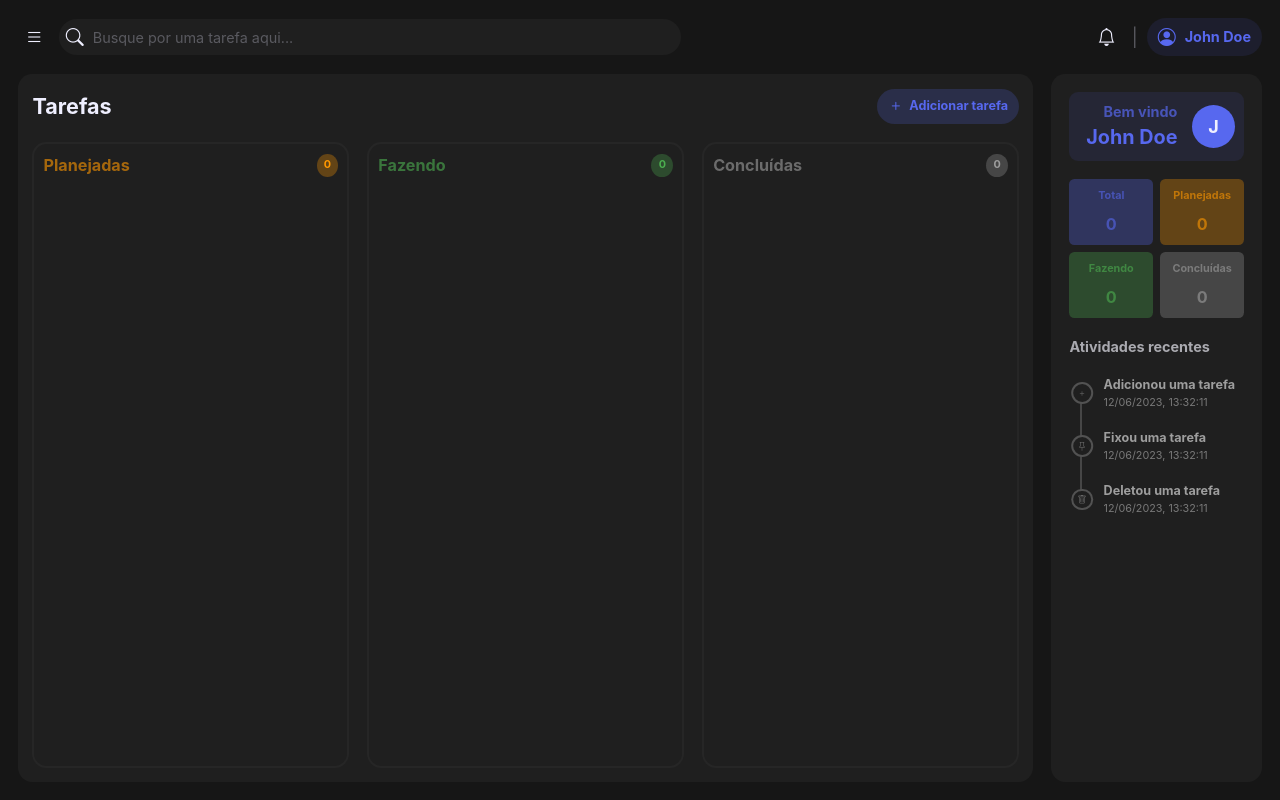
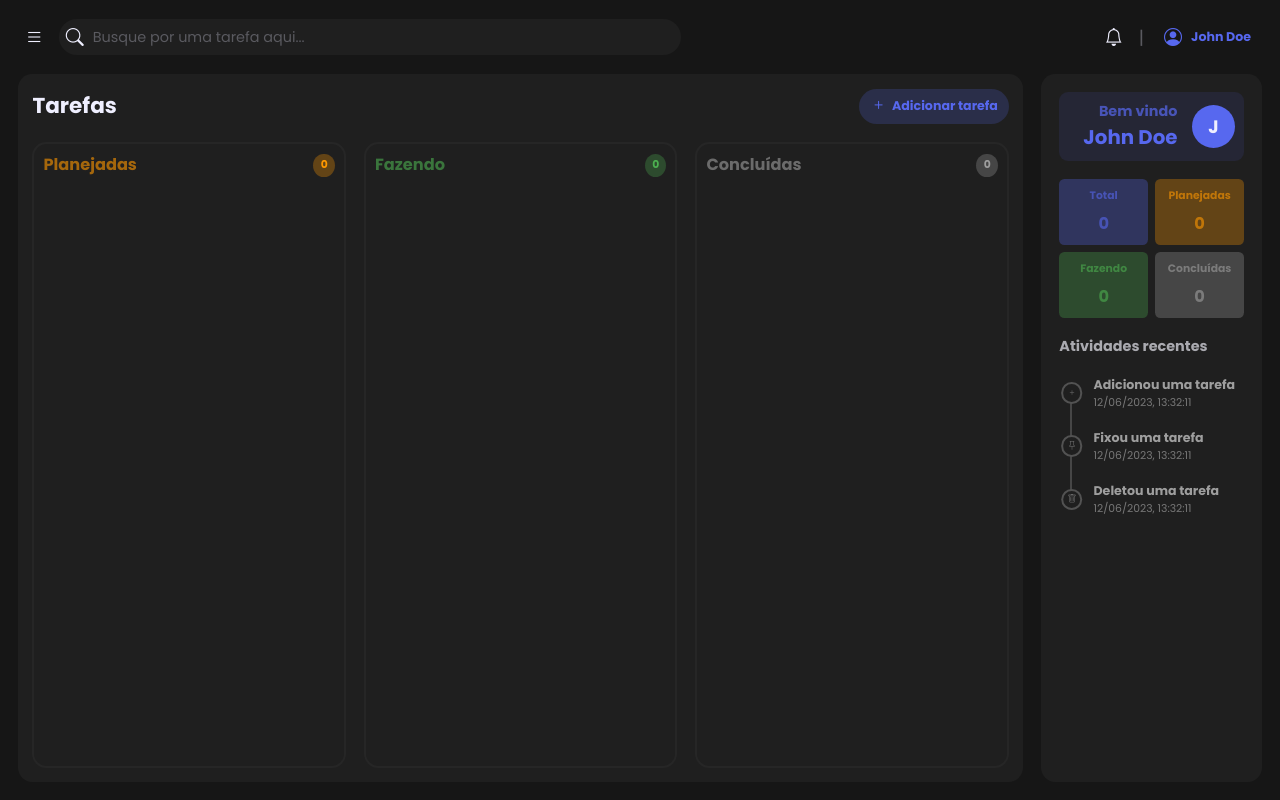
Before and after one commit to LucasLuccaCode/kanban-zustand-react, a React (Vite) app: page / in a window 1280 px wide. Built offline with nearby package versions, Linux system fonts and the light colour scheme.

Commit message:
feat: add poppins font from google fonts

```diff
--- a/index.html
+++ b/index.html
@@ -3,6 +3,13 @@
   <head>
     <meta charset="UTF-8" />
     <meta name="viewport" content="width=device-width, initial-scale=1.0" />
+
+    <!-- FONTS -->
+    <link rel="preconnect" href="https://fonts.googleapis.com">
+    <link rel="preconnect" href="https://fonts.gstatic.com" crossorigin>
+    <link href="https://fonts.googleapis.com/css2?family=Poppins:wght@400;600;700&display=swap" rel="stylesheet">
+
+    <!-- ICONS -->
     <link rel="stylesheet" href="https://cdn.jsdelivr.net/npm/bootstrap-icons@1.10.3/font/bootstrap-icons.css">
     <title>Kanban Zustand</title>
   </head>
--- a/src/components/TaskForm/index.tsx
+++ b/src/components/TaskForm/index.tsx
@@ -50,7 +50,7 @@ export const TaskForm: React.FC = () => {
 
   return (
     <TaskFormStyled onSubmit={handleFormSubmit}>
-      <Avatar isAuthor={true} username={'Lucca'} sizeRem='2.2rem' />
+      <Avatar isAuthor={true} username={'John Doe'} sizeRem='2.2rem' />
 
       <Wrapper>
         <Select
--- a/src/components/TaskForm/styles.ts
+++ b/src/components/TaskForm/styles.ts
@@ -19,8 +19,9 @@ export const Select = styled.select`
   width: max-content;
   outline: none;
   color: ${(props) => props.theme.colors.text.title};
-  border: 1px solid rgba(87, 104, 239, .2);
-  background: rgba(87, 104, 239, .8);
+  /* border: 1px solid rgba(87, 104, 239, .2); */
+  border: 0;
+  background: ${props => props.theme.colors.opaque};
 
   option {
     background: ${(props) => props.theme.colors.bg.secondary};
--- a/src/pages/Root/Header/styles.ts
+++ b/src/pages/Root/Header/styles.ts
@@ -38,13 +38,13 @@ export const Account = styled.div`
   gap: 0.5rem;
   border-radius: 100px;
   padding: 0.2rem .5rem;
-  background: rgba(87, 104, 239, .1);
+  /* background: rgba(87, 104, 239, .1); */
   border: 2px solid transparent;
   transition: all .3s ease;
 
   &:hover {
-    border: 2px solid rgba(87, 104, 239, .5);
-    background: transparent;
+    /* border: 2px solid rgba(87, 104, 239, .5); */
+    background: rgba(var(--all-state-color), .1);
   }
 
   i, strong {
@@ -52,7 +52,7 @@ export const Account = styled.div`
   }
 
   strong {
-    font-size: 0.8rem;
+    font-size: 0.7rem;
     /* color: ${(props) => props.theme.colors.text.title}; */
   }
 `
--- a/src/styles/global.ts
+++ b/src/styles/global.ts
@@ -38,6 +38,7 @@ html,
   height: 100vh;
   font-size: 18px;
   background-color: ${props => props.theme.colors.bg.primary};
+  font-family: 'Poppins', sans-serif;
 }
 
 button {
```
